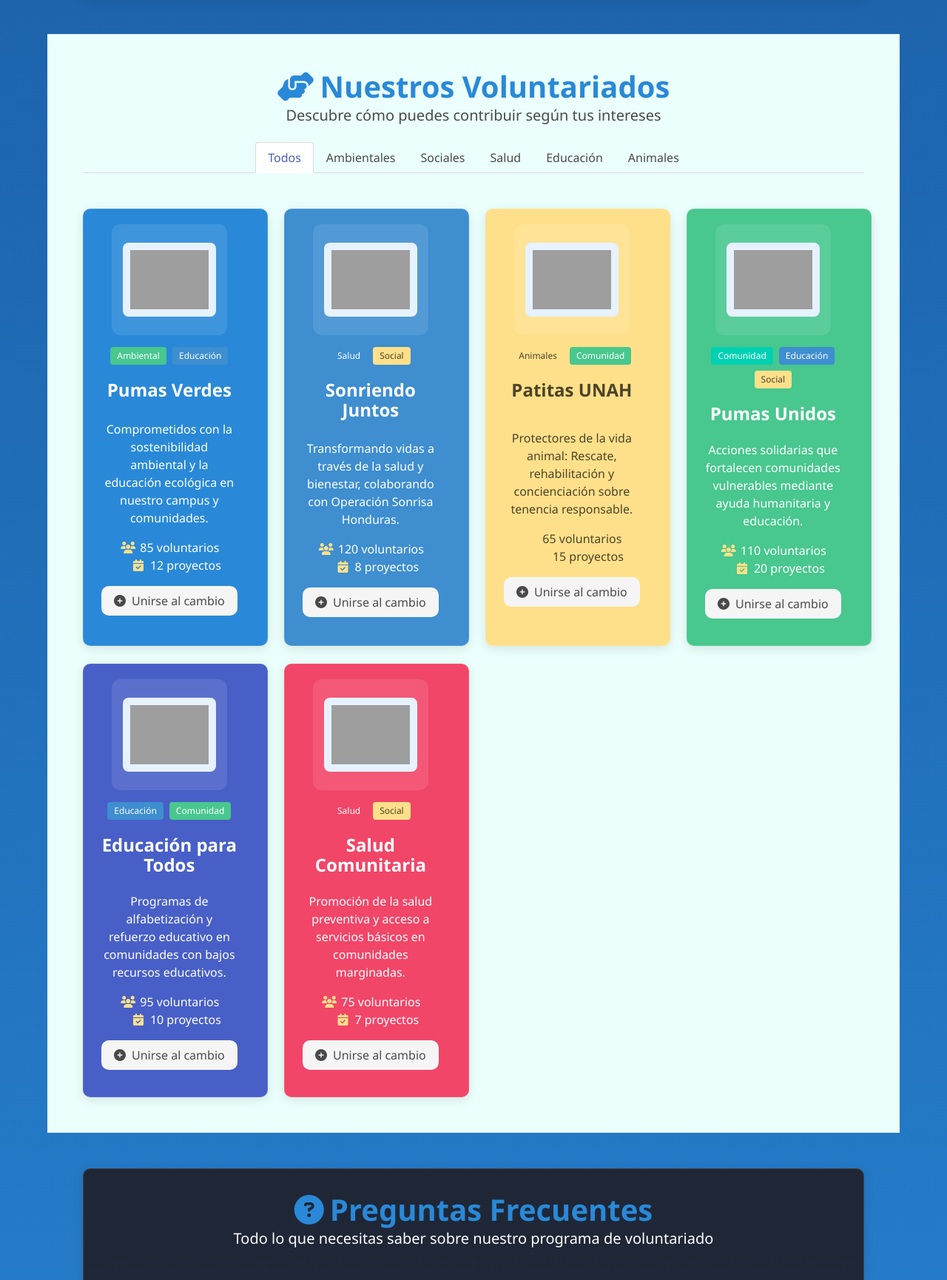
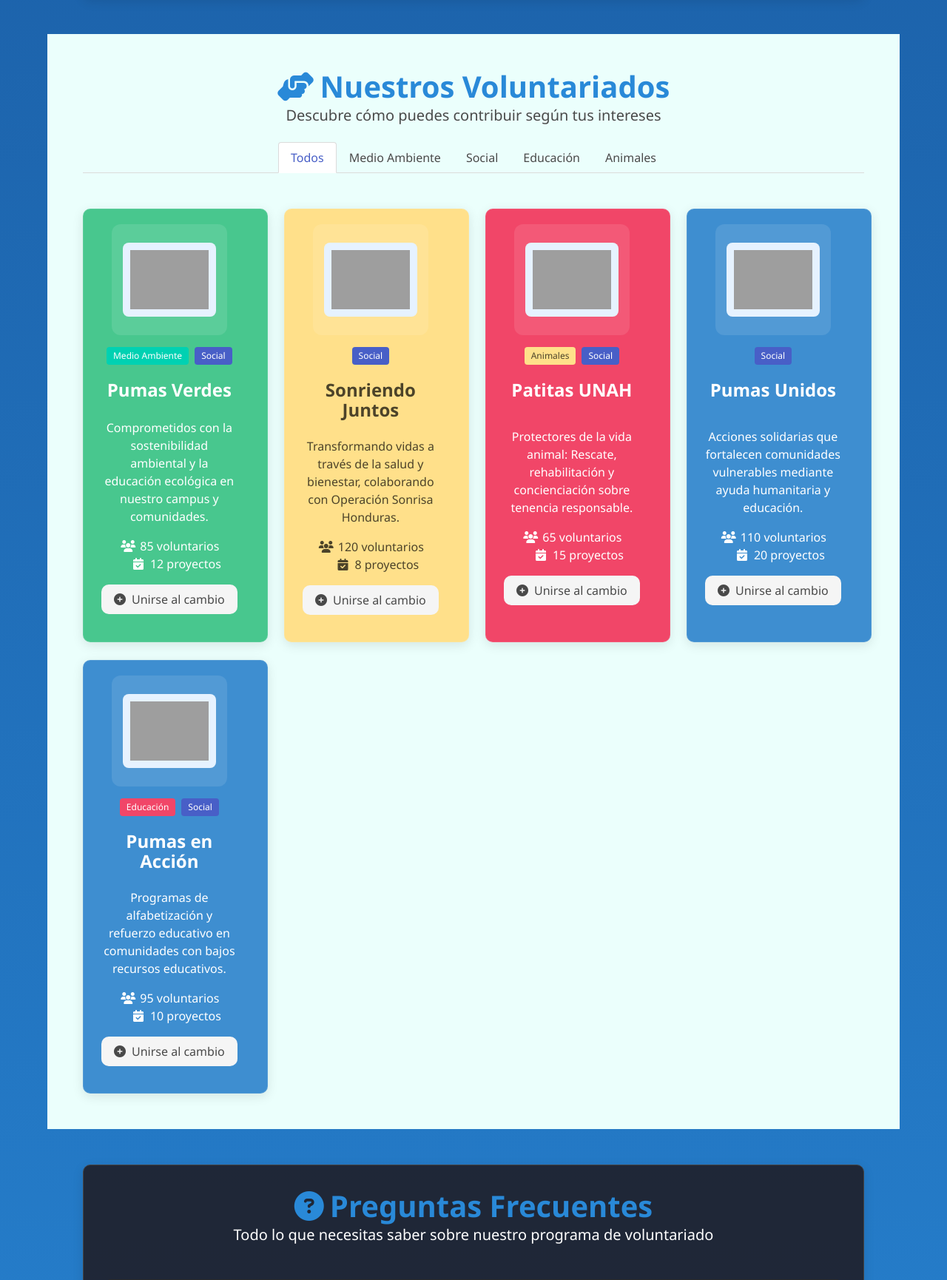
Before and after one commit to caballero33/Web_Voluntariados, a Django app: page /voluntariados/home/ in a window 1280 px wide. Shown: the part 1106-2836 px from the top of the page at 74% size. Run offline with Django 5.2, Linux system fonts and the light colour scheme; grey boxes are pictures that could not be loaded.

Commit message:
Actualización
Se actualizaron las categorías de los voluntariados, estandarizando etiquetas, corrigiendo colores, mejorando calidad.
Se eliminó un voluntariado inexistente.

```diff
--- a/Voluntariados/home/templates/home.html
+++ b/Voluntariados/home/templates/home.html
@@ -157,7 +157,7 @@
         </div>
         <div class="has-text-centered mt-6">
             <a href="{% url 'nuestros_voluntariados:home' %}" class="button is-primary is-large">
-                <i class="fa-solid fa-table mr-2"></i></i>Ver todos los voluntariados
+                <i class="fa-solid fa-table mr-2"></i></i>Ver todos
             </a>
         </div>
     </div>
--- a/Voluntariados/nuestros_voluntariados/templates/voluntariados.html
+++ b/Voluntariados/nuestros_voluntariados/templates/voluntariados.html
@@ -71,18 +71,17 @@
       <div class="tabs is-centered is-boxed mt-5" id="filtros-voluntariados">
         <ul>
           <li class="is-active" data-categoria="todos"><a>Todos</a></li>
-          <li data-categoria="ambiental"><a>Ambientales</a></li>
-          <li data-categoria="social"><a>Sociales</a></li>
-          <li data-categoria="salud"><a>Salud</a></li>
+          <li data-categoria="ambiental"><a>Medio Ambiente</a></li>
+          <li data-categoria="social"><a>Social</a></li>
           <li data-categoria="educacion"><a>Educación</a></li>
-          <li data-categoria="animales"><a>Animales</a></li>
+          <li data-categoria="animal"><a>Animales</a></li>
         </ul>
       </div>
     </div>
     <div class="columns is-multiline is-variable is-4" id="contenedor-voluntariados">
       <!-- Pumas Verdes -->
-      <div class="column is-3" data-categorias="ambiental educacion">
-        <div class="volunteer-card box has-text-centered notification is-primary">
+      <div class="column is-3" data-categorias="ambiental social">
+        <div class="volunteer-card box has-text-centered notification is-success">
           <div class="logo-container mb-4">
             <div class="event-image">
               <img src="https://res.cloudinary.com/dcm2dsjov/image/upload/v1741580608/Logo_PV_UNAH_VS-removebg-preview_jadsip.png"
@@ -91,21 +90,21 @@
             </div>
           </div>
           <div class="tags is-centered mb-3">
-            <span class="tag is-success">Ambiental</span>
-            <span class="tag is-info">Educación</span>
+            <span class="tag is-primary">Medio Ambiente</span>
+            <span class="tag is-link">Social</span>
           </div>
           <h3 class="title is-4">Pumas Verdes</h3>
           <div class="volunteer-description">
             <p>Comprometidos con la sostenibilidad ambiental y la educación ecológica en nuestro campus y comunidades.</p>
             <div class="volunteer-stats mt-4">
               <span class="icon-text">
-                <span class="icon has-text-warning">
+                <span class="icon has-text">
                   <i class="fas fa-users"></i>
                 </span>
                 <span>85 voluntarios</span>
               </span>
               <span class="icon-text ml-4">
-                <span class="icon has-text-warning">
+                <span class="icon has-text">
                   <i class="fas fa-calendar-check"></i>
                 </span>
                 <span>12 proyectos</span>
@@ -119,8 +118,8 @@
       </div>
 
       <!-- Sonriendo Juntos -->
-      <div class="column is-3" data-categorias="salud social">
-        <div class="volunteer-card box has-text-centered notification is-info">
+      <div class="column is-3" data-categorias="social">
+        <div class="volunteer-card box has-text-centered notification is-warning">
           <div class="logo-container mb-4">
             <div class="event-image">
               <img src="https://res.cloudinary.com/dcm2dsjov/image/upload/v1741580995/c31eebe3-8666-4c25-ba58-c81ae0da5ab6-removebg-preview_b1an3v.png"
@@ -129,21 +128,20 @@
             </div>
           </div>
           <div class="tags is-centered mb-3">
-            <span class="tag is-info">Salud</span>
-            <span class="tag is-warning">Social</span>
+            <span class="tag is-link">Social</span>
           </div>
           <h3 class="title is-4">Sonriendo Juntos</h3>
           <div class="volunteer-description">
             <p>Transformando vidas a través de la salud y bienestar, colaborando con Operación Sonrisa Honduras.</p>
             <div class="volunteer-stats mt-4">
               <span class="icon-text">
-                <span class="icon has-text-warning">
+                <span class="icon has-text">
                   <i class="fas fa-users"></i>
                 </span>
                 <span>120 voluntarios</span>
               </span>
               <span class="icon-text ml-4">
-                <span class="icon has-text-warning">
+                <span class="icon has-text">
                   <i class="fas fa-calendar-check"></i>
                 </span>
                 <span>8 proyectos</span>
@@ -157,8 +155,8 @@
       </div>
 
       <!-- Patitas UNAH -->
-      <div class="column is-3" data-categorias="animales">
-        <div class="volunteer-card box has-text-centered notification is-warning">
+      <div class="column is-3" data-categorias="animal social">
+        <div class="volunteer-card box has-text-centered notification is-danger">
           <div class="logo-container mb-4">
             <div class="event-image">
               <img src="https://res.cloudinary.com/dcm2dsjov/image/upload/v1741580981/273c01b6-b5ce-4abb-af34-c5046222a2d6-removebg-preview_ycw82u.png"
@@ -168,20 +166,20 @@
           </div>
           <div class="tags is-centered mb-3">
             <span class="tag is-warning">Animales</span>
-            <span class="tag is-success">Comunidad</span>
+            <span class="tag is-link">Social</span>
           </div>
           <h3 class="title is-4">Patitas UNAH</h3>
           <div class="volunteer-description">
             <p>Protectores de la vida animal: Rescate, rehabilitación y concienciación sobre tenencia responsable.</p>
             <div class="volunteer-stats mt-4">
               <span class="icon-text">
-                <span class="icon has-text-warning">
+                <span class="icon has-text">
                   <i class="fas fa-users"></i>
                 </span>
                 <span>65 voluntarios</span>
               </span>
               <span class="icon-text ml-4">
-                <span class="icon has-text-warning">
+                <span class="icon has-text">
                   <i class="fas fa-calendar-check"></i>
                 </span>
                 <span>15 proyectos</span>
@@ -195,8 +193,8 @@
       </div>
 
       <!-- Pumas Unidos -->
-      <div class="column is-3" data-categorias="social educacion">
-        <div class="volunteer-card box has-text-centered notification is-success">
+      <div class="column is-3" data-categorias="social">
+        <div class="volunteer-card box has-text-centered notification is-info">
           <div class="logo-container mb-4">
             <div class="event-image">
               <img src="https://res.cloudinary.com/dcm2dsjov/image/upload/v1741581160/27022b04-71eb-4808-95e2-fbc2c4e43738-removebg-preview_hewtfm.png"
@@ -205,22 +203,20 @@
             </div>
           </div>
           <div class="tags is-centered mb-3">
-            <span class="tag is-primary">Comunidad</span>
-            <span class="tag is-info">Educación</span>
-            <span class="tag is-warning">Social</span>
+            <span class="tag is-link">Social</span>
           </div>
           <h3 class="title is-4">Pumas Unidos</h3>
           <div class="volunteer-description">
             <p>Acciones solidarias que fortalecen comunidades vulnerables mediante ayuda humanitaria y educación.</p>
             <div class="volunteer-stats mt-4">
               <span class="icon-text">
-                <span class="icon has-text-warning">
+                <span class="icon has-text">
                   <i class="fas fa-users"></i>
                 </span>
                 <span>110 voluntarios</span>
               </span>
               <span class="icon-text ml-4">
-                <span class="icon has-text-warning">
+                <span class="icon has-text">
                   <i class="fas fa-calendar-check"></i>
                 </span>
                 <span>20 proyectos</span>
@@ -233,9 +229,9 @@
         </div>
       </div>
 
-      <!-- Voluntariado Adicional 1 -->
-      <div class="column is-3" data-categorias="educacion">
-        <div class="volunteer-card box has-text-centered notification is-link">
+      <!-- Pumas en Acción -->
+      <div class="column is-3" data-categorias="social educacion">
+        <div class="volunteer-card box has-text-centered notification is-info">
           <div class="logo-container mb-4">
             <div class="event-image">
               <img src="https://res.cloudinary.com/dcm2dsjov/image/upload/v1741580608/Logo_PV_UNAH_VS-removebg-preview_jadsip.png"
@@ -244,62 +240,24 @@
             </div>
           </div>
           <div class="tags is-centered mb-3">
-            <span class="tag is-info">Educación</span>
-            <span class="tag is-success">Comunidad</span>
+            <span class="tag is-danger">Educación</span>
+            <span class="tag is-link">Social</span>
           </div>
-          <h3 class="title is-4">Educación para Todos</h3>
+          <h3 class="title is-4">Pumas en Acción</h3>
           <div class="volunteer-description">
             <p>Programas de alfabetización y refuerzo educativo en comunidades con bajos recursos educativos.</p>
             <div class="volunteer-stats mt-4">
               <span class="icon-text">
-                <span class="icon has-text-warning">
+                <span class="icon has-text">
                   <i class="fas fa-users"></i>
                 </span>
                 <span>95 voluntarios</span>
               </span>
               <span class="icon-text ml-4">
-                <span class="icon has-text-warning">
+                <span class="icon has-text">
                   <i class="fas fa-calendar-check"></i>
                 </span>
                 <span>10 proyectos</span>
-              </span>
-            </div>
-            <a class="button is-light is-fullwidth mt-4">
-              <i class="fas fa-plus-circle mr-2"></i>Unirse al cambio
-            </a>
-          </div>
-        </div>
-      </div>
-
-      <!-- Voluntariado Adicional 2 -->
-      <div class="column is-3" data-categorias="salud">
-        <div class="volunteer-card box has-text-centered notification is-danger">
-          <div class="logo-container mb-4">
-            <div class="event-image">
-              <img src="https://res.cloudinary.com/dcm2dsjov/image/upload/v1741580995/c31eebe3-8666-4c25-ba58-c81ae0da5ab6-removebg-preview_b1an3v.png"
-                      alt="Salud Comunitaria Logo"
-                      width="150" height="100">
-            </div>
-          </div>
-          <div class="tags is-centered mb-3">
-            <span class="tag is-danger">Salud</span>
-            <span class="tag is-warning">Social</span>
-          </div>
-          <h3 class="title is-4">Salud Comunitaria</h3>
-          <div class="volunteer-description">
-            <p>Promoción de la salud preventiva y acceso a servicios básicos en comunidades marginadas.</p>
-            <div class="volunteer-stats mt-4">
-              <span class="icon-text">
-                <span class="icon has-text-warning">
-                  <i class="fas fa-users"></i>
-                </span>
-                <span>75 voluntarios</span>
-              </span>
-              <span class="icon-text ml-4">
-                <span class="icon has-text-warning">
-                  <i class="fas fa-calendar-check"></i>
-                </span>
-                <span>7 proyectos</span>
               </span>
             </div>
             <a class="button is-light is-fullwidth mt-4">
@@ -369,7 +327,7 @@
       <br>
       <div class="has-text-centered mt-6">
         <a href="#" class="button is-primary is-large">
-          <i class="fas fa-comments mr-2"></i>¿Tienes más preguntas?
+          <i class="fas fa-comments mr-2"></i>¿Preguntas?
         </a>
       </div>
     </div>
```
